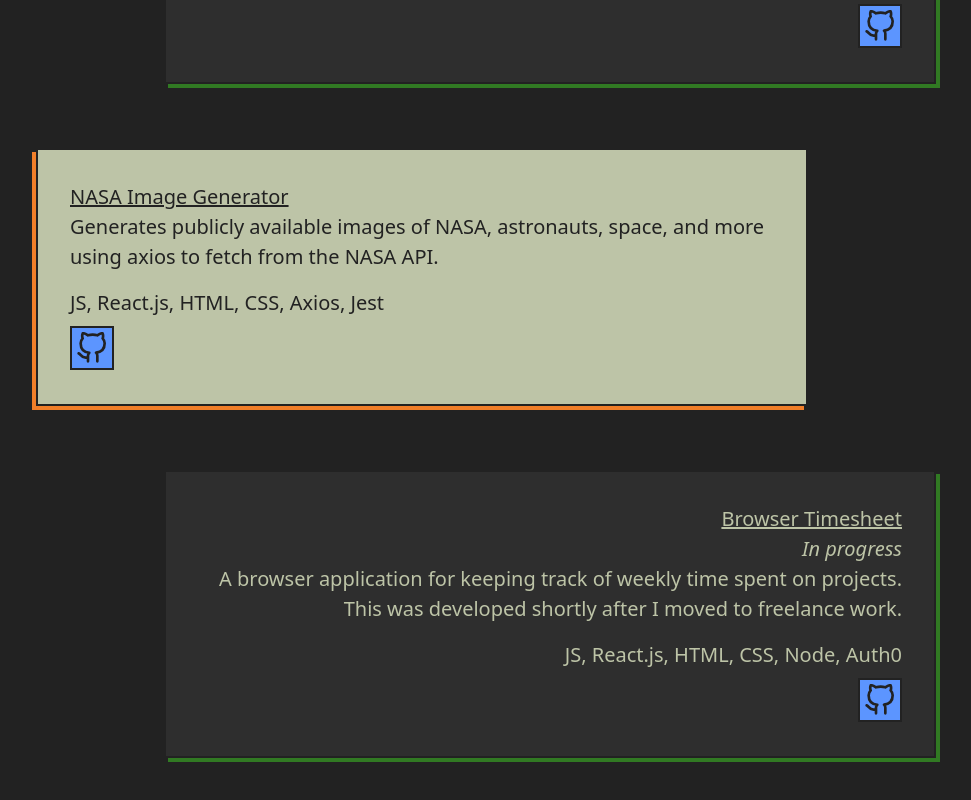
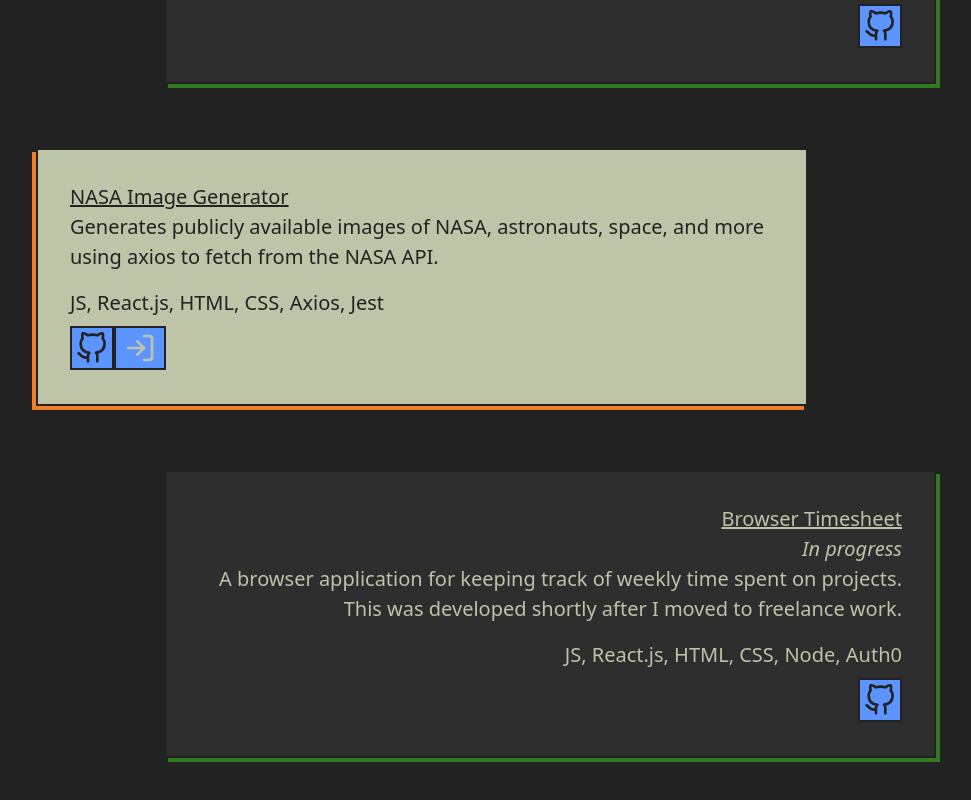
Before and after one commit to percouple/portfolio-site-vite, a Vue app: page / in a window 1280 px wide. Shown: the part 2323-3123 px from the top of the page, without its empty margins (12-983 px from the left). Built offline with nearby package versions, Linux system fonts and the light colour scheme.

Commit message:
Icon polish and implementation

```diff
--- a/index.css
+++ b/index.css
@@ -16,3 +16,15 @@
   color: var(--secondary-color);
   min-width: 320px;
 }
+
+.custom-svg-rules {
+  background-color: var(--tertiary-highlight-color);
+  border-color: var(--primary-color);
+  color: var(--primary-color);
+}
+
+.custom-svg-rules:hover {
+  transition: all 200ms ease-in;
+  box-shadow: 0px 4px 0 var(--primary-color);
+  transform: translate(0px, -4px);
+}
--- /dev/null
+++ b/src/components/ProjectLinksContainer.vue
@@ -0,0 +1,17 @@
+<script setup>
+    import GithubSVG from './svg-components/GithubSVG.vue';
+    import ProjectLink from './svg-components/ProjectLink.vue';
+    const props = defineProps(['entry'])
+</script>
+
+<template>
+    <div>
+        <GithubSVG :url="entry.githubUrl"/>
+        <ProjectLink :url="entry.url"/>
+    </div>
+</template>
+
+
+<style scoped>
+
+</style>
--- a/src/components/ProjectsContainer.vue
+++ b/src/components/ProjectsContainer.vue
@@ -1,7 +1,6 @@
 <script setup lang="ts">
-import Project from './SingleProject.vue'
+import SingleProject from './SingleProject.vue'
 import { projectsData } from '../assets/projectdata';
-import GithubSVG from './svg-components/GithubSVG.vue';
 </script>
 
 <template>
@@ -13,7 +12,7 @@
         <div class="flex flex-col max-w-[900px] mx-[3rem] mb-[10rem]">
             <div v-for="(entry, index) in projectsData" :key="entry.id"
                 :class="index % 2 === 0 ? 'left-project' : 'right-project'">
-                <Project :entry="entry" :isRight="index % 2 !== 0" />
+                <SingleProject :entry="entry" :isRight="index % 2 !== 0" />
             </div>
         </div>
     </div>
--- a/src/components/SingleProject.vue
+++ b/src/components/SingleProject.vue
@@ -1,9 +1,7 @@
 <script setup>
     import { ref } from 'vue';
-    import GithubSVG from './svg-components/GithubSVG.vue';
-    // import LinkContainer from './LinkContainer.vue'; // Adjust the import path as necessary
-
-    const props = defineProps(['entry'])
+    import ProjectLinksContainer from './ProjectLinksContainer.vue';
+    const props = defineProps(['entry', 'isRight'])
 </script>
 
 <template>
@@ -16,15 +14,11 @@
             {{ entry.description }}
         </div>
         <h5>{{ entry.stack }}</h5>
-        <!-- <LinkContainer :entry="entry" :isRight="isRight" /> -->
-        <GithubSVG :url="entry.githubUrl"/>
+        <ProjectLinksContainer :entry="entry" :isright="isRight"/>
     </div>
 </template>
 
 
 <style scoped>
-/* You can add component-specific styles here */
-.project-card {
 
-}
 </style>
--- a/src/components/svg-components/GithubSVG.vue
+++ b/src/components/svg-components/GithubSVG.vue
@@ -8,7 +8,7 @@
 </script>
 
 <template>
-    <button class="custom-rules mt-2 p-1 border-2" @click="onClick">
+    <button class="custom-svg-rules mt-2 p-1 border-2" @click="onClick">
         <svg xmlns="http://www.w3.org/2000/svg" width="32" height="32" viewBox="0 0 24 24" fill="none"
             stroke="currentColor" stroke-width="2" stroke-linecap="round" stroke-linejoin="round"
             class="feather feather-github">
@@ -20,15 +20,5 @@
 </template>
 
 <style scoped>
-.custom-rules {
-    background-color: var(--tertiary-highlight-color);
-    border-color: var(--primary-color);
-    color: var(--primary-color);
-}
 
-.custom-rules:hover {
-    transition: all 200ms ease-in;
-    box-shadow: 0px 4px 0 var(--primary-color);
-    transform: translate(0px, -4px);
-}
 </style>
--- /dev/null
+++ b/src/components/svg-components/ProjectLink.vue
@@ -0,0 +1,27 @@
+<script setup>
+const props = defineProps(['url'])
+
+console.log(props.url)
+// const urlExists = computed(() => !props.url);
+
+const onClick = () => {
+    console.log(props.url)
+    window.location.href = props.url;
+}
+</script>
+
+<template>
+    <button class="custom-svg-rules {} mt-2 p-1 border-2" :style="{ display: props.url ? 'inline-block' : 'none'
+    }" @click="onClick">
+        <svg xmlns="http://www.w3.org/2000/svg" width="40" height="32" viewBox="0 0 24 24" fill="none" stroke="#BDC4A7"
+            stroke-width="2" stroke-linecap="round" stroke-linejoin="round" class="feather feather-log-in">
+            <path d="M15 3h4a2 2 0 0 1 2 2v14a2 2 0 0 1-2 2h-4"></path>
+            <polyline points="10 17 15 12 10 7"></polyline>
+            <line x1="15" y1="12" x2="3" y2="12"></line>
+        </svg>
+    </button>
+</template>
+
+<style scoped>
+
+</style>
```
